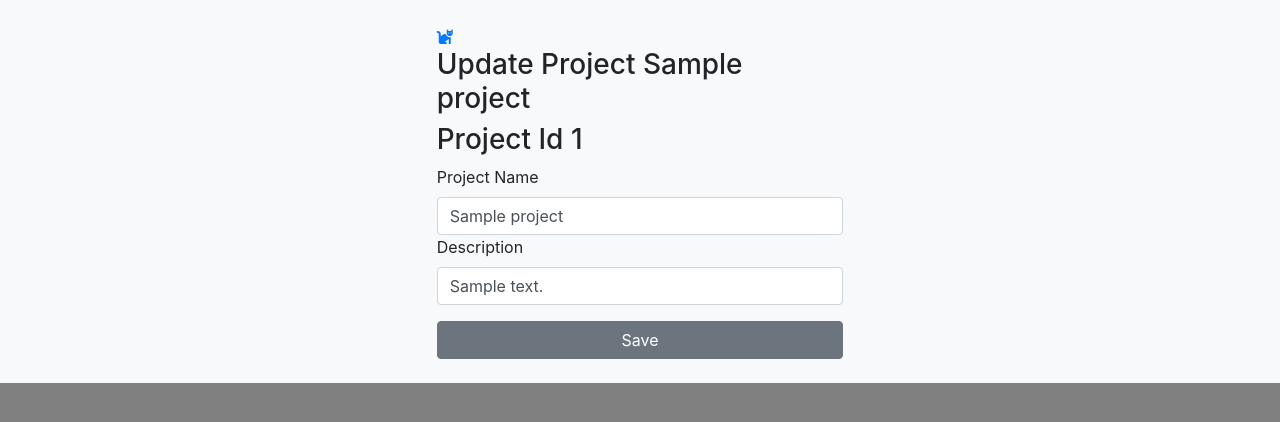
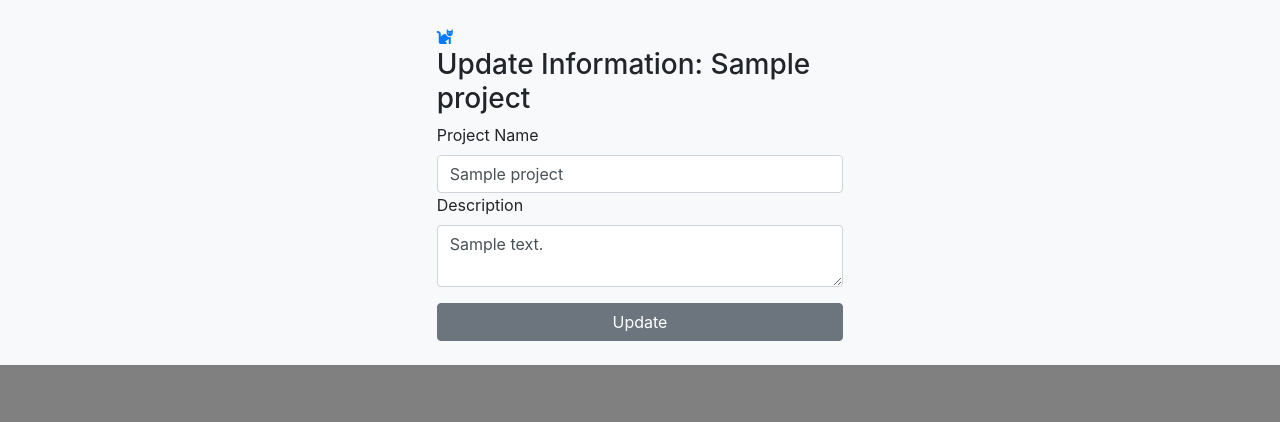
Before and after one commit to hyasar/CAtS, a Django app: page /update/1/ in a window 1280 px wide. Shown: the part 56-478 px from the top of the page. Run offline with Django 3.2, Linux system fonts and the light colour scheme; a user stored in the database is signed in; tables that the repository leaves empty hold one stand-in row (values such as "Sample post"); some libraries are stand-ins or nearby versions.

Commit message:
integrate update project; fix bugs on filed 'updated_time'

```diff
--- a/CAS_WEB/cas/forms.py
+++ b/CAS_WEB/cas/forms.py
@@ -72,4 +72,4 @@ class ProjectForm(forms.Form):
     name = forms.CharField(max_length=100, label='Project Name',
                            widget=forms.TextInput(attrs={'class': 'form-control'}))
     description = forms.CharField(max_length=600,
-                           widget=forms.TextInput(attrs={'class': 'form-control'}))
+                           widget=forms.Textarea(attrs={'class': 'form-control'}))
--- a/CAS_WEB/cas/models.py
+++ b/CAS_WEB/cas/models.py
@@ -31,8 +31,8 @@ class Project(models.Model):
     user = models.ForeignKey(User, on_delete=models.PROTECT, related_name="project")
     name = models.CharField(max_length=100)
     description = models.TextField(blank=True, null=True, max_length=600)
-    created_time = models.DateTimeField()
-    updated_time = models.DateTimeField()
+    created_time = models.DateTimeField(auto_now_add=True)
+    updated_time = models.DateTimeField(auto_now=True)
     control = models.ManyToManyField(Control)
 
     def __str__(self):
--- a/CAS_WEB/cas/templates/cas/update_project.html
+++ b/CAS_WEB/cas/templates/cas/update_project.html
@@ -17,7 +17,7 @@
     {% load staticfiles %}
     <link href="{% static '/css/app.css' %}" rel="stylesheet" type="text/css">
 
-    <title mb-3>Update Project {{project.id}}</title mb-3>
+    <title mb-3>Update Project</title mb-3>
 </head>
 <body>
 
@@ -59,20 +59,18 @@
             <form method="POST" action="{% url 'update_project' project.id %}">
                 {% csrf_token %}
                 <div class="text-primary illustration"><i class="fas fa-cat mr-1"></i></div>
-                <h3>Update Project {{project.name}}</h3>
-                <h3>Project Id {{project.id}}</h3>
+                <h3>Update Information: {{project.name}}</h3>
 
                 <div class="form-group">
                     <label for="name">
                         Project Name
                     </label>
-                    <input class="form-control" id={{project.id}} name="name" value="{{project.name}}">
-
+                    <input class="form-control" id="name" name="name" value="{{project.name}}">
 
                     <label for="description">
                         Description
                     </label>
-                    <input type="text" class="form-control" id="description" name="description" value="{{project.description}}">
+                    <textarea class="form-control" id="description" name="description">{{project.description}}</textarea>
 
                 </div>
 
@@ -85,7 +83,7 @@
                     {% endfor %}
                 </div>
 
-                <button type="submit" class="btn btn-secondary btn-block">Save</button>
+                <button type="submit" class="btn btn-secondary btn-block">Update</button>
             </form>
         </div>
         <div class="col-md-4"></div>
--- a/CAS_WEB/cas/views.py
+++ b/CAS_WEB/cas/views.py
@@ -85,7 +85,7 @@ def get_project_list_action(request):
     content = dict()
     content['user'] = request.user
 
-    project_list = Project.objects.filter(user=request.user)
+    project_list = Project.objects.filter(user=request.user).order_by('-updated_time')
     paginator = Paginator(project_list, 2)
     page = request.GET.get('page')
     if not page:
@@ -112,6 +112,7 @@ def create_project_action(request):
     if request.method == 'GET':
         content['user'] = request.user
         content['form'] = ProjectForm()
+        print(content['form'])
         return render(request, 'cas/new_project.html', content)
 
 
@@ -178,7 +179,7 @@ def search_projects_action(request):
     content['user'] = request.user
 
     query_name = request.GET.get('name')
-    project_list = Project.objects.filter(user=request.user).filter(name__contains=query_name)
+    project_list = Project.objects.filter(user=request.user).filter(name__contains=query_name).order_by('-updated_time')
     paginator = Paginator(project_list, 2)
     page = request.GET.get('page')
     if not page:
@@ -227,7 +228,7 @@ def update_project(request, id):
     content['user'] = request.user
     content['project'] = project
 
-    return render(request, 'cas/single_project.html', content)
+    return redirect(reverse('projects'))
 
 
 @login_required
@@ -249,5 +250,4 @@ def delete_project(request):
     else:
         message = "This project doesn't exist or belong to you."
 
-    json_error = '{ "message": "' + message + '" }'
     return HttpResponse(message)
```
